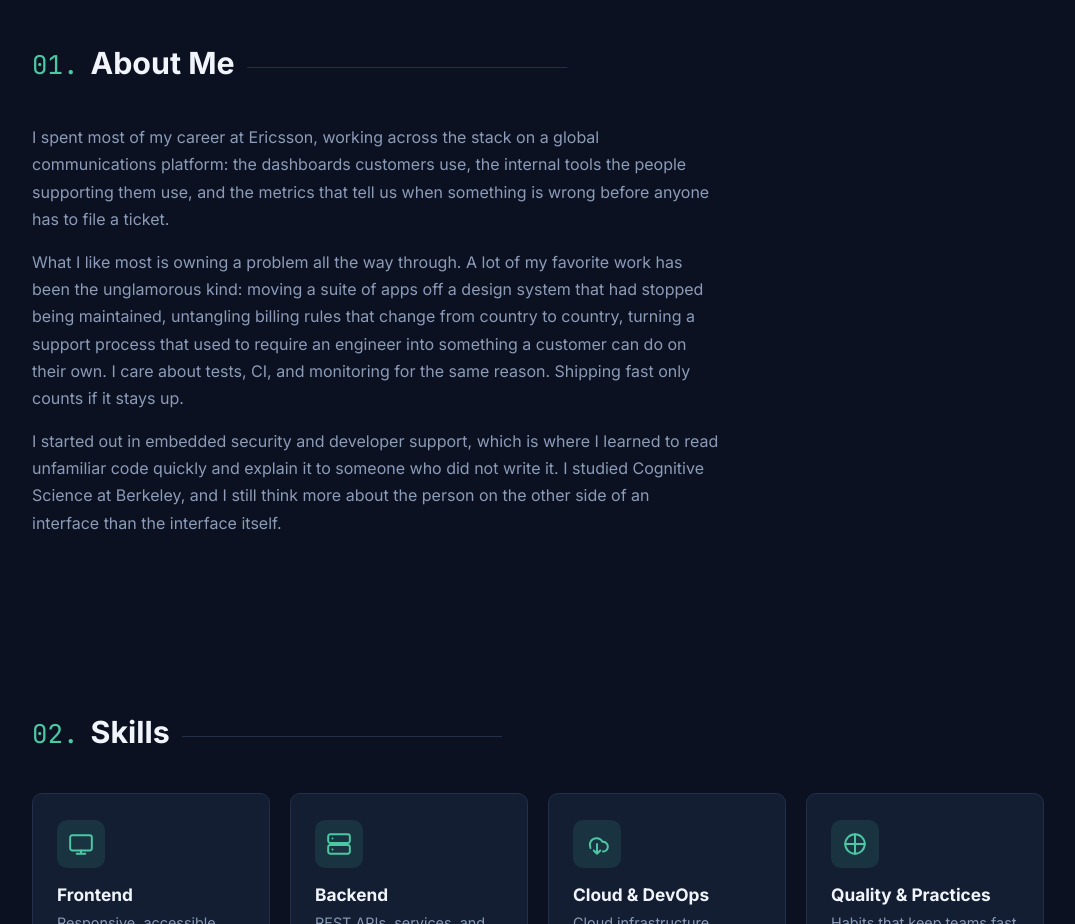
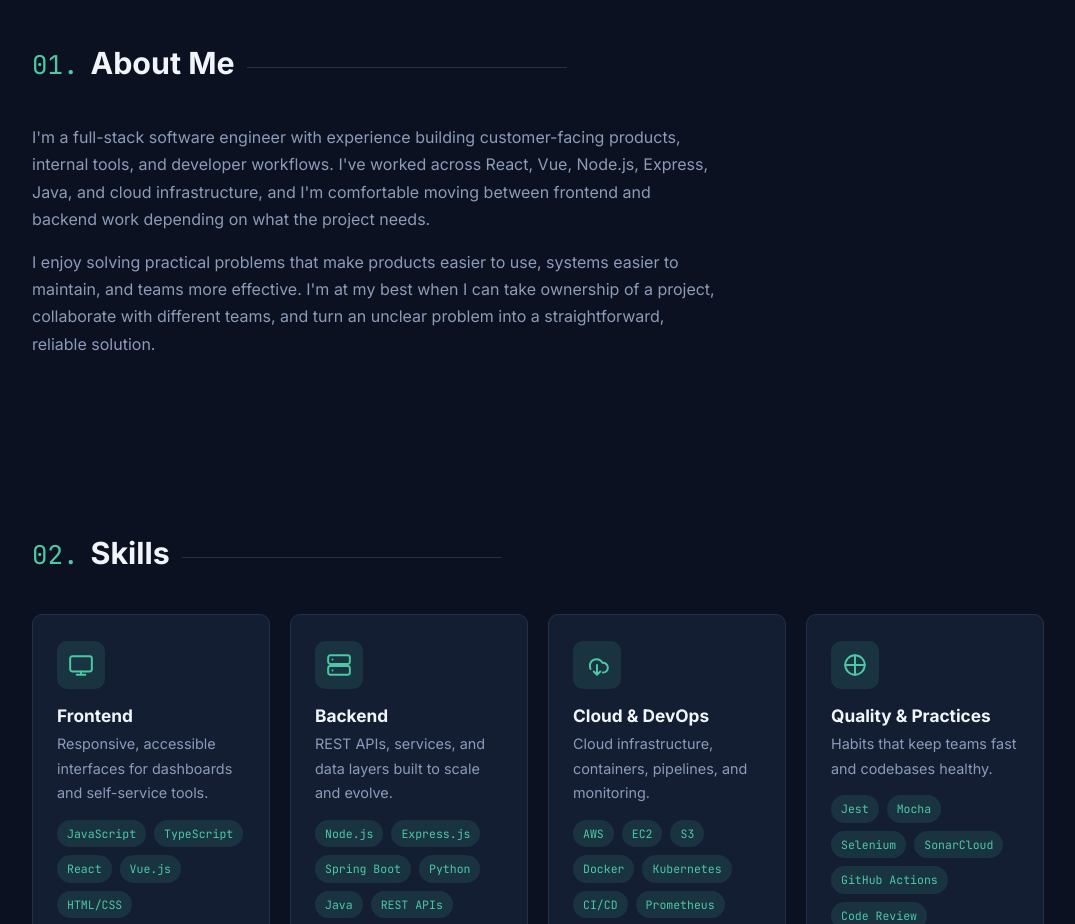
Before and after one commit to jtiet/personal-site, a plain HTML site: page index.html in a window 1280 px wide. Shown: the part 920-1844 px from the top of the page, without its empty margins (102-1177 px from the left). Drawn offline with Linux system fonts and the light colour scheme.

Commit message:
Replace About Me copy

```diff
--- a/index.html
+++ b/index.html
@@ -71,27 +71,18 @@
       <h2 class="section-title reveal"><span class="section-num">01.</span> About Me</h2>
       <div class="about-text reveal">
         <p>
-          I spent most of my career at Ericsson, working across the stack on a
-          global communications platform: the dashboards customers use, the
-          internal tools the people supporting them use, and the metrics that
-          tell us when something is wrong before anyone has to file a ticket.
+          I'm a full-stack software engineer with experience building
+          customer-facing products, internal tools, and developer workflows.
+          I've worked across React, Vue, Node.js, Express, Java, and cloud
+          infrastructure, and I'm comfortable moving between frontend and
+          backend work depending on what the project needs.
         </p>
         <p>
-          What I like most is owning a problem all the way through. A lot of
-          my favorite work has been the unglamorous kind: moving a suite of
-          apps off a design system that had stopped being maintained,
-          untangling billing rules that change from country to country,
-          turning a support process that used to require an engineer into
-          something a customer can do on their own. I care about tests, CI,
-          and monitoring for the same reason. Shipping fast only counts if it
-          stays up.
-        </p>
-        <p>
-          I started out in embedded security and developer support, which is
-          where I learned to read unfamiliar code quickly and explain it to
-          someone who did not write it. I studied Cognitive Science at
-          Berkeley, and I still think more about the person on the other side
-          of an interface than the interface itself.
+          I enjoy solving practical problems that make products easier to use,
+          systems easier to maintain, and teams more effective. I'm at my best
+          when I can take ownership of a project, collaborate with different
+          teams, and turn an unclear problem into a straightforward, reliable
+          solution.
         </p>
       </div>
     </section>
```
